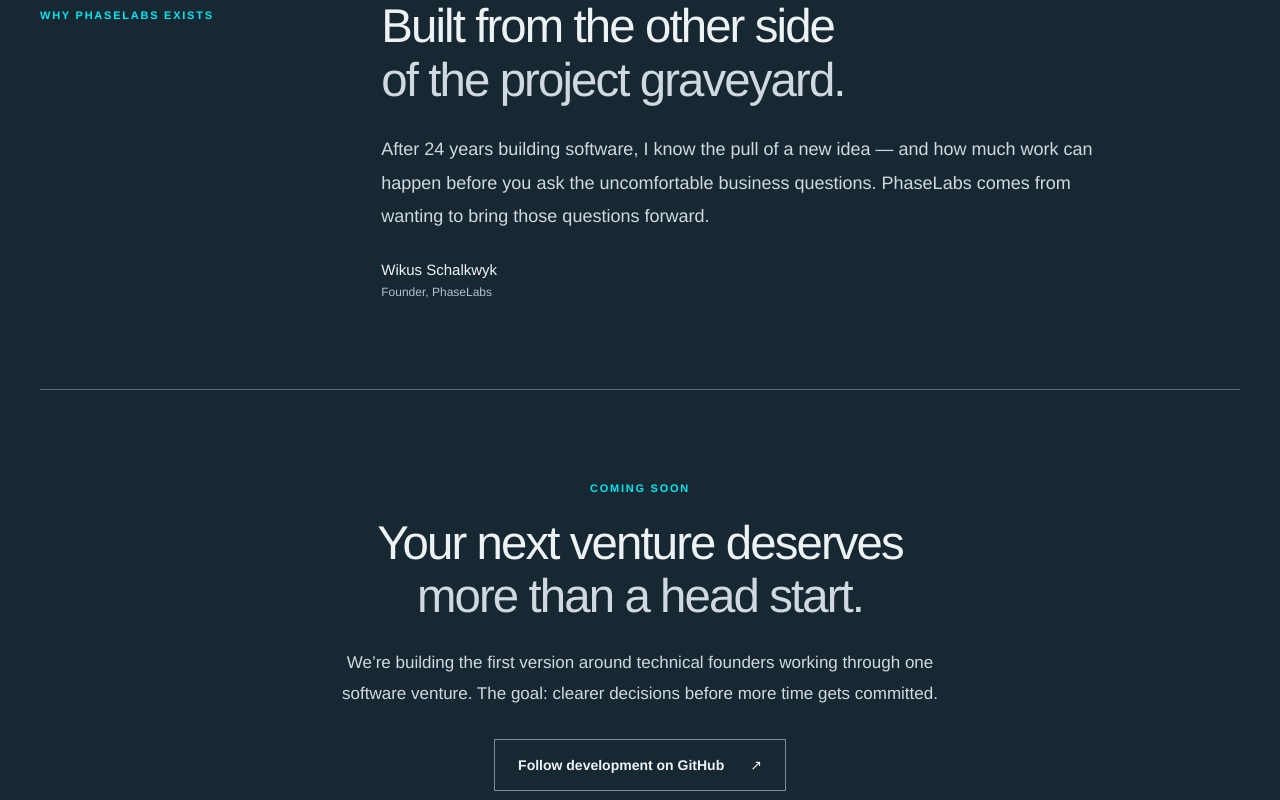
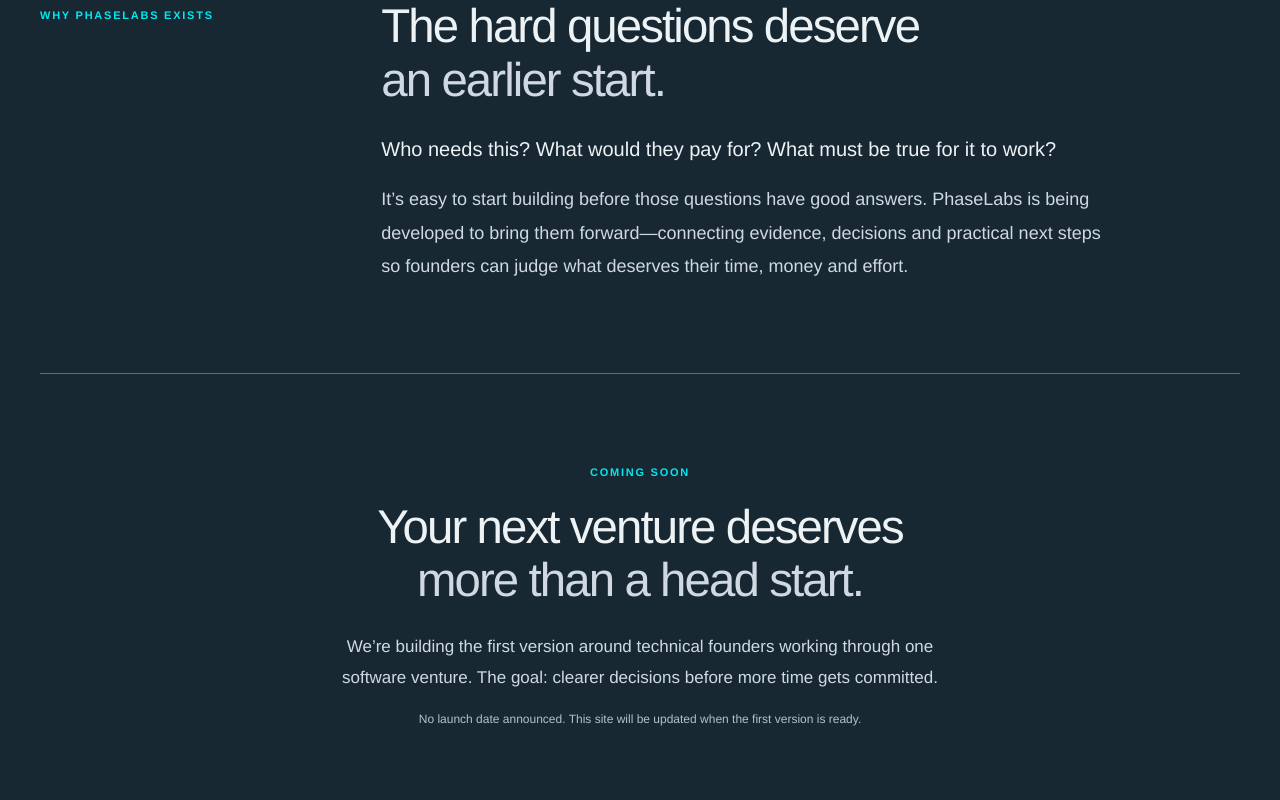
Before and after one commit to clschalkwyk/phaselabs.co.za, a React (Vite) app: page / in a window 1280 px wide. Shown: the part 2360-3160 px from the top of the page. Built offline with nearby package versions, Linux system fonts and the light colour scheme.

Commit message:
Refine PhaseLabs founder messaging

```diff
--- a/src/App.jsx
+++ b/src/App.jsx
@@ -82,11 +82,11 @@
         </section>
 
         <section className="section frame founder-section" aria-labelledby="founder-title">
-          <p className="eyebrow">Why PhaseLabs exists</p>
+          <p className="eyebrow">WHY PHASELABS EXISTS</p>
           <div>
-            <h2 id="founder-title">Built from the other side<br /><span>of the project graveyard.</span></h2>
-            <p className="founder-story">After 24 years building software, I know the pull of a new idea — and how much work can happen before you ask the uncomfortable business questions. PhaseLabs comes from wanting to bring those questions forward.</p>
-            <p className="founder-name">Wikus Schalkwyk <span>Founder, PhaseLabs</span></p>
+            <h2 id="founder-title">The hard questions deserve<br /><span>an earlier start.</span></h2>
+            <p className="founder-question">Who needs this? What would they pay for? What must be true for it to work?</p>
+            <p className="founder-story">It’s easy to start building before those questions have good answers. PhaseLabs is being developed to bring them forward—connecting evidence, decisions and practical next steps so founders can judge what deserves their time, money and effort.</p>
           </div>
         </section>
 
@@ -94,7 +94,6 @@
           <p className="eyebrow">Coming soon</p>
           <h2 id="closing-title">Your next venture deserves<br /><span>more than a head start.</span></h2>
           <p>We’re building the first version around technical founders working through one software venture. The goal: clearer decisions before more time gets committed.</p>
-          <a className="button secondary" href="https://github.com/clschalkwyk/phaselabs.co.za">Follow development on GitHub <span aria-hidden="true">↗</span></a>
           <p className="availability">No launch date announced. This site will be updated when the first version is ready.</p>
         </section>
       </main>
--- a/src/styles.css
+++ b/src/styles.css
@@ -85,14 +85,11 @@
 .playbook li span { display: block; margin-top: 6px; color: var(--body); font-size: 14px; line-height: 1.7; }
 .founder-section { display: grid; grid-template-columns: 0.5fr 1.5fr; gap: 55px; }
 .founder-section > .eyebrow { padding-top: 8px; }
-.founder-story { margin-top: 27px; max-width: 720px; font-size: 18px; color: var(--body); line-height: 1.85; }
-.founder-name { margin-top: 28px; font-size: 15px; }
-.founder-name span { display: block; margin-top: 7px; color: var(--secondary); font-size: 12px; }
+.founder-question { margin-top: 27px; max-width: 720px; font-size: 20px; font-weight: 500; color: var(--ink); line-height: 1.6; }
+.founder-story { margin-top: 18px; max-width: 720px; font-size: 18px; color: var(--body); line-height: 1.85; }
 .closing { text-align: center; padding-block: 90px; }
 .closing h2 { margin-top: 18px; }
 .closing > p:not(.eyebrow):not(.availability) { max-width: 610px; margin: 25px auto 0; font-size: 17px; line-height: 1.8; color: var(--body); }
-.button.secondary { background: transparent; color: var(--ink); border-color: #78909a; }
-.button.secondary:hover { background: #294957; border-color: var(--cyan); }
 .site-footer { display: flex; align-items: center; gap: 28px; justify-content: space-between; padding-block: 30px; border-top: 1px solid var(--line); }
 .site-footer img { width: 155px; }
 .site-footer p, .site-footer small { font-size: 11px; line-height: 1.7; color: var(--secondary); }
```
